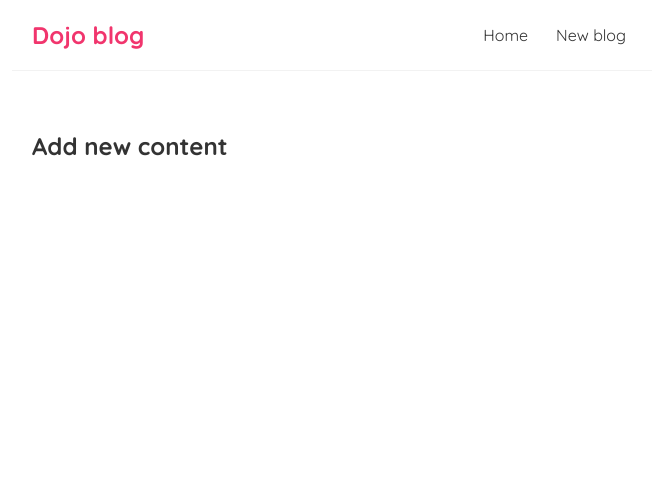
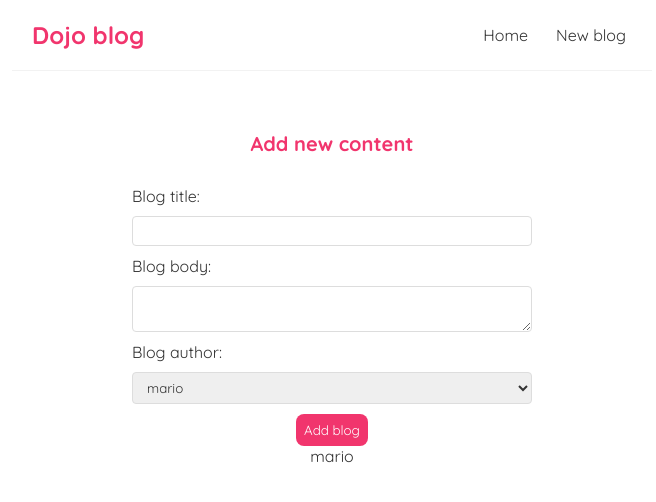
Before and after one commit to sinigers/React, a React (Create React App) app in the folder React-Study/dojo-blog/: page /create in a window 1280 px wide. Shown: the top 502 px of the page, without its empty margins (308-964 px from the left). Built offline with nearby package versions, Linux system fonts and the light colour scheme.

Commit message:
Controlled Inputs (forms)

```diff
--- a/React-Study/dojo-blog/src/Create.js
+++ b/React-Study/dojo-blog/src/Create.js
@@ -1,9 +1,30 @@
+import { useState } from "react";
+
 const Create = () => {
-    return (
-        <div className="create">
-            <h2>Add new content</h2>
-        </div>
-     );
-}
+    const [title, setTitle]=useState("")
+    const [body, setBody]=useState("")
+    const [author, setAuthor]=useState("mario")
+
+  return (
+    <div className="create">
+      <h2>Add new content</h2>
+      <form>
+        <label>Blog title:</label>
+        <input type="text" required value={title} onChange={(e) => setTitle(e.target.value)}/>
+        <label>Blog body:</label>
+        <textarea required value={body} onChange={(e) => setBody(e.target.value)}/>
+        <label>Blog author:</label>
+        <select value={author}  onChange={(e) => setAuthor(e.target.value)}>
+          <option value="mario">mario</option>
+          <option value="yoshi">yoshi</option>
+        </select>
+        <button>Add blog</button>
+        <p>{title}</p>
+        <p>{body}</p>
+        <p>{author}</p>
+      </form>
+    </div>
+  );
+};
 
 export default Create;
--- a/React-Study/dojo-blog/src/index.css
+++ b/React-Study/dojo-blog/src/index.css
@@ -69,3 +69,36 @@
   border-radius: 8px;
   cursor: pointer;
 }
+
+/* create new blog form */
+.create {
+  max-width: 400px;
+  margin: 0 auto;
+  text-align: center;
+}
+.create label {
+  text-align: left;
+  display: block;
+}
+.create h2 {
+  font-size: 20px;
+  color: #f1356d;
+  margin-bottom: 30px;
+}
+.create input, .create textarea, .create select {
+  width: 100%;
+  padding: 6px 10px;
+  margin: 10px 0;
+  border: 1px solid #ddd;
+  box-sizing: border-box;
+  display: block;
+  border-radius: 4px;
+}
+.create button {
+  background: #f1356d;
+  color: #fff;
+  border: 0;
+  padding: 8px;
+  border-radius: 8px;
+  cursor: pointer;
+}
```
